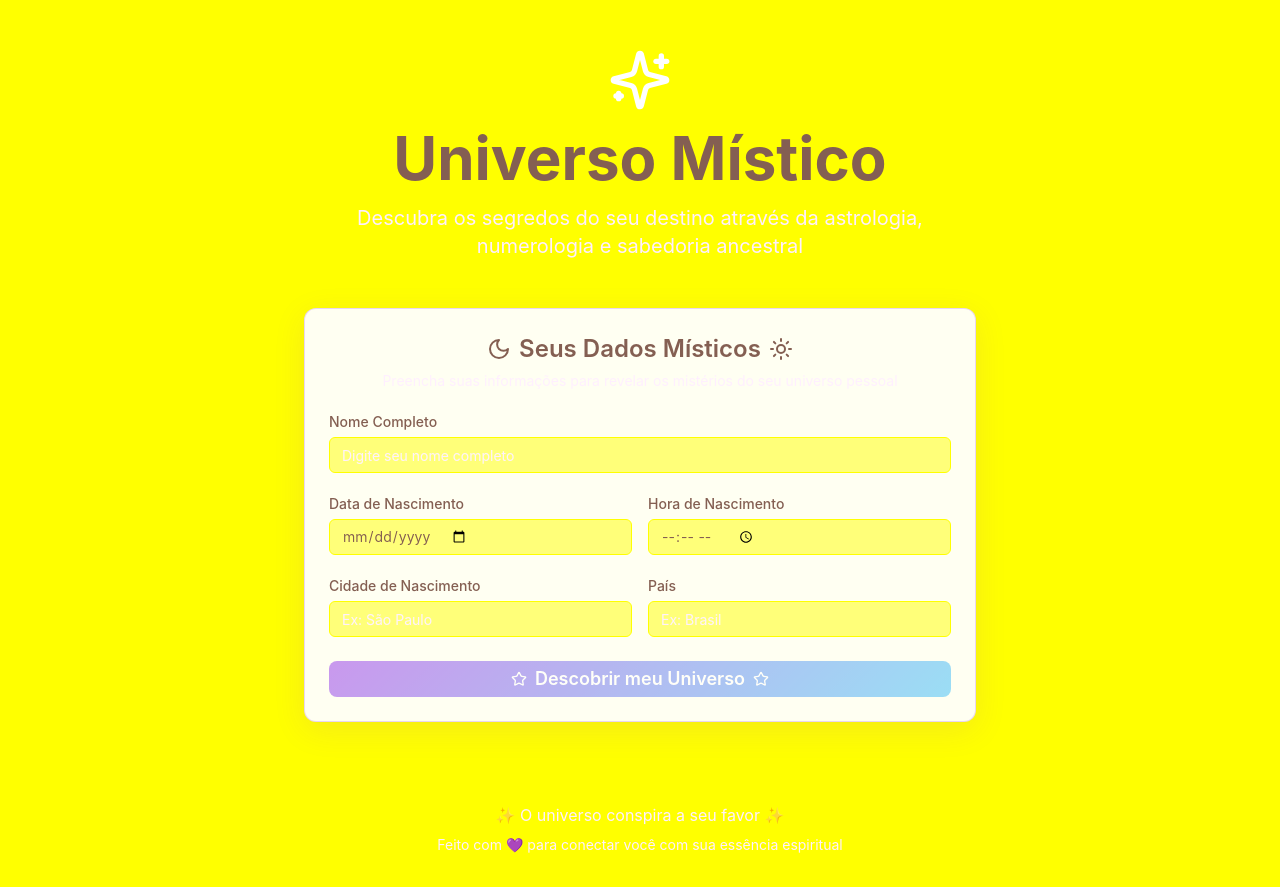
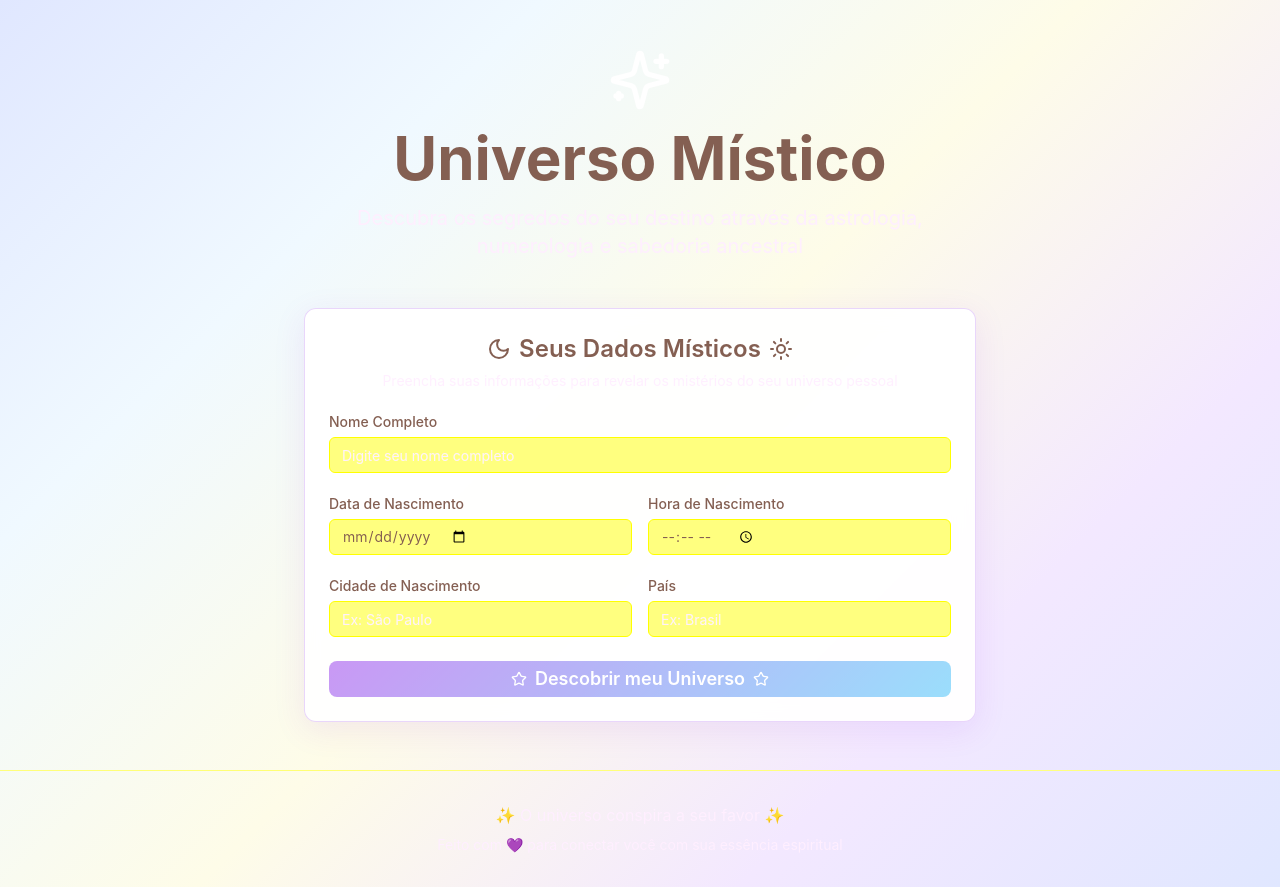
Before and after one commit to mandsantiago/universo-mistico, a React (Vite) app: page / in a window 1280 px wide. Built offline with nearby package versions, Linux system fonts and the light colour scheme.

Commit message:
Corrige fundo amarelo para gradiente místico

```diff
--- a/src/App.css
+++ b/src/App.css
@@ -30,9 +30,34 @@
 }
 
 body {
-  background-color: hsl(var(--background));
+  background: linear-gradient(135deg,
+    #e0e7ff 0%,     /* Lavanda muito suave */
+    #f0f9ff 25%,    /* Azul celeste muito claro */
+    #fefce8 50%,    /* Amarelo muito suave */
+    #f3e8ff 75%,    /* Roxo muito suave */
+    #e0e7ff 100%    /* Volta para lavanda */
+  );
+  min-height: 100vh;
   color: hsl(var(--foreground));
   font-feature-settings: "rlig" 1, "calt" 1;
+}
+
+/* Garantir que o fundo cubra toda a tela */
+html, body, #root {
+  min-height: 100vh;
+  margin: 0;
+  padding: 0;
+}
+
+#root {
+  background: linear-gradient(135deg,
+    #e0e7ff 0%,     /* Lavanda muito suave */
+    #f0f9ff 25%,    /* Azul celeste muito claro */
+    #fefce8 50%,    /* Amarelo muito suave */
+    #f3e8ff 75%,    /* Roxo muito suave */
+    #e0e7ff 100%    /* Volta para lavanda */
+  );
+  min-height: 100vh;
 }
 
 /* Animações místicas */
@@ -54,7 +79,7 @@ body {
   animation: glow 2s ease-in-out infinite;
 }
 
-/* Gradientes místicos */
+/* Gradientes místicos para elementos */
 .bg-mystic-gradient {
   background: linear-gradient(135deg,
     rgb(147, 51, 234) 0%,
@@ -121,3 +146,22 @@ body {
   box-shadow: 0 0 0 3px rgba(147, 51, 234, 0.1);
   outline: none;
 }
+
+/* Correção específica para remover qualquer fundo amarelo forte */
+.bg-yellow-400, .bg-yellow-500, .bg-yellow-600 {
+  background: linear-gradient(135deg,
+    #e0e7ff 0%,
+    #f0f9ff 50%,
+    #f3e8ff 100%) !important;
+}
+
+/* Garantir que o container principal tenha o fundo correto */
+.min-h-screen {
+  background: linear-gradient(135deg,
+    #e0e7ff 0%,     /* Lavanda muito suave */
+    #f0f9ff 25%,    /* Azul celeste muito claro */
+    #fefce8 50%,    /* Amarelo muito suave */
+    #f3e8ff 75%,    /* Roxo muito suave */
+    #e0e7ff 100%    /* Volta para lavanda */
+  ) !important;
+}
```
